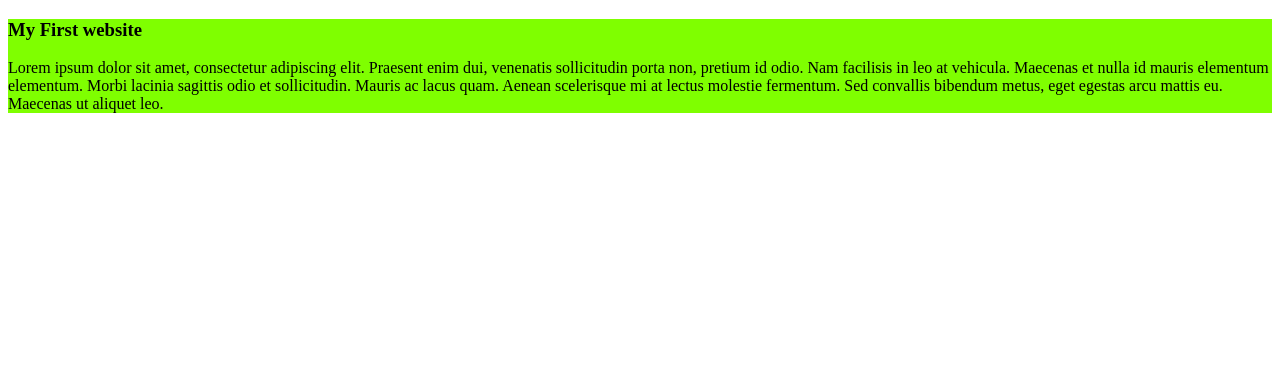
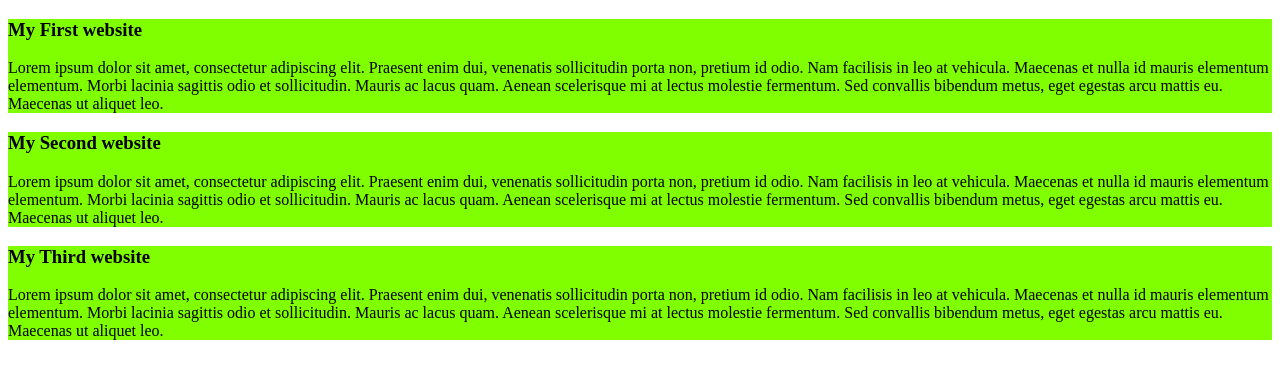
Before and after one commit to ruba101/my-9thbatchfirst-repo, a plain HTML site: page index.html in a window 1280 px wide. Drawn offline with Linux system fonts and the light colour scheme.

Commit message:
added the second and third blog

```diff
--- a/Styles/blog.css
+++ b/Styles/blog.css
@@ -1,3 +1,4 @@
 div{
     background-color: chartreuse;
+    margin-bottom: 10px;
 }
--- a/index.html
+++ b/index.html
@@ -18,5 +18,27 @@
         metus, eget egestas arcu mattis eu. Maecenas ut aliquet leo.
       </p>
     </div>
+    <div>
+      <h3>My Second website</h3>
+      <p>
+        Lorem ipsum dolor sit amet, consectetur adipiscing elit. Praesent enim
+        dui, venenatis sollicitudin porta non, pretium id odio. Nam facilisis in
+        leo at vehicula. Maecenas et nulla id mauris elementum elementum. Morbi
+        lacinia sagittis odio et sollicitudin. Mauris ac lacus quam. Aenean
+        scelerisque mi at lectus molestie fermentum. Sed convallis bibendum
+        metus, eget egestas arcu mattis eu. Maecenas ut aliquet leo.
+      </p>
+    </div>
+    <div>
+      <h3>My Third website</h3>
+      <p>
+        Lorem ipsum dolor sit amet, consectetur adipiscing elit. Praesent enim
+        dui, venenatis sollicitudin porta non, pretium id odio. Nam facilisis in
+        leo at vehicula. Maecenas et nulla id mauris elementum elementum. Morbi
+        lacinia sagittis odio et sollicitudin. Mauris ac lacus quam. Aenean
+        scelerisque mi at lectus molestie fermentum. Sed convallis bibendum
+        metus, eget egestas arcu mattis eu. Maecenas ut aliquet leo.
+      </p>
+    </div>
   </body>
 </html>
```
